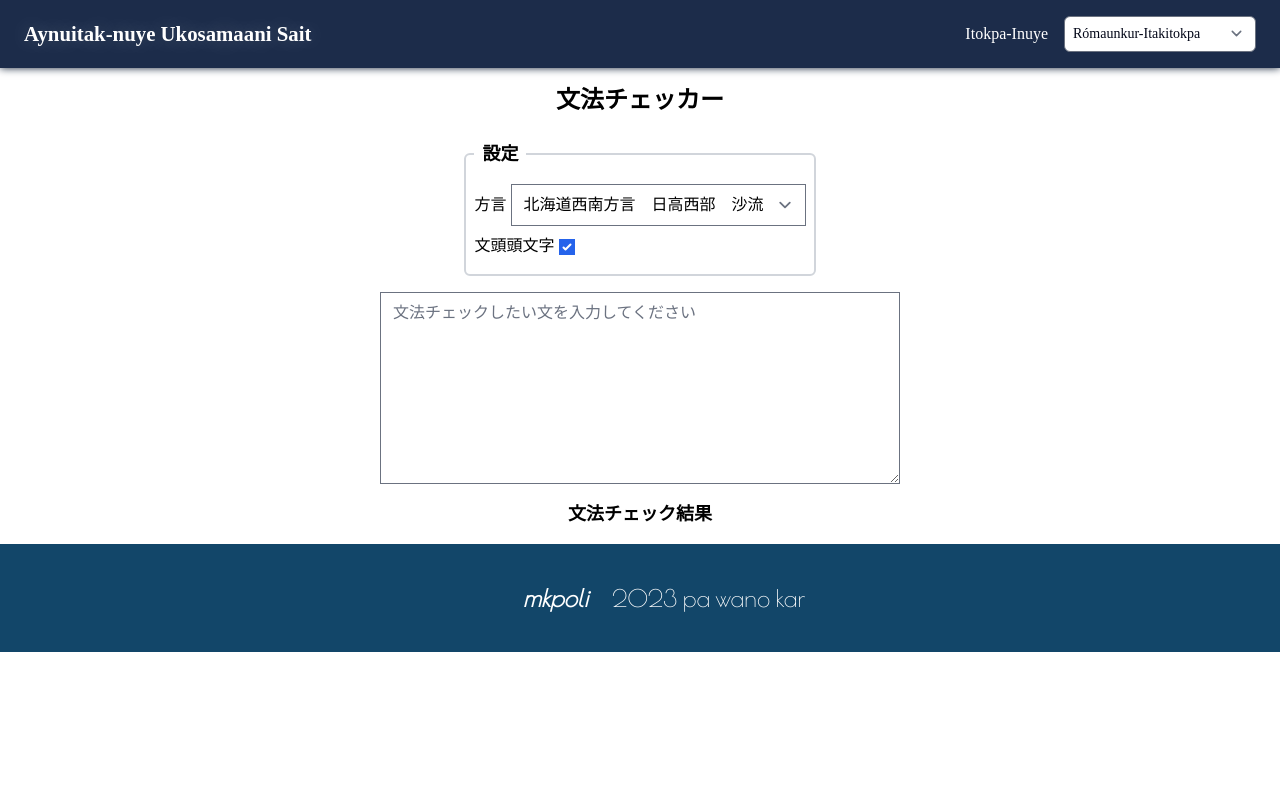
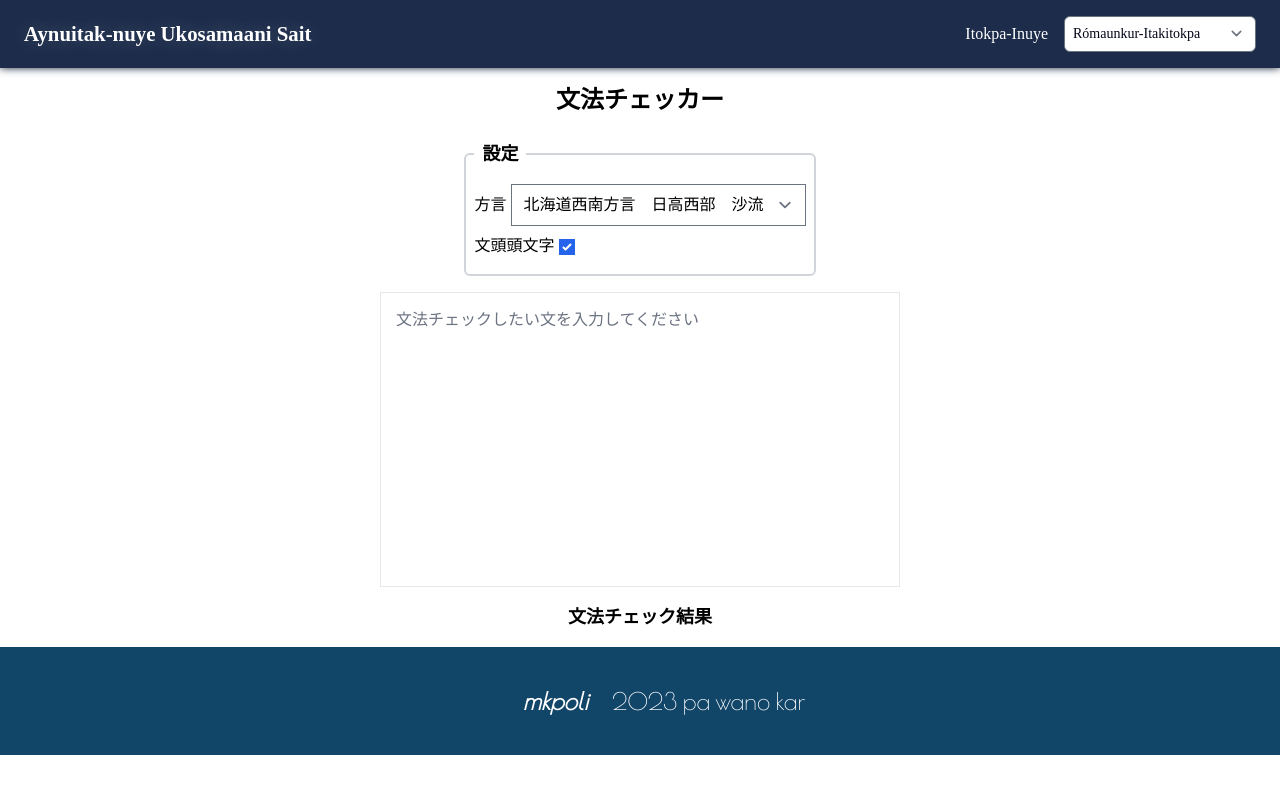
Before and after one commit to mkpoli/ainu, a SvelteKit app: page /checker in a window 1280 px wide. Shown: the top 794 px of the page. Built offline with nearby package versions, Linux system fonts and the light colour scheme; some icons are missing; a web font is replaced by a local one.

Commit message:
feat: add basic highlight

```diff
--- a/src/routes/(app)/checker/+page.svelte
+++ b/src/routes/(app)/checker/+page.svelte
@@ -33,6 +33,60 @@
 
 		return errors;
 	});
+
+	type Segment = {
+		text: string;
+		hasError: boolean;
+	};
+
+	let segments: Segment[] = $derived.by(() => {
+		const lines = input.split('\n');
+		const segments: Segment[] = [];
+
+		for (let i = 0; i < lines.length; i++) {
+			const lineText = lines[i];
+			// Find errors for this line and sort by char position
+			const lineErrors = errors.filter((e) => e.line === i).sort((a, b) => a.char - b.char);
+
+			let currentIndex = 0;
+			for (const err of lineErrors) {
+				const startIndex = err.char;
+				const endIndex = startIndex + err.sentence.length;
+				// Non-error segment (before the error)
+				if (startIndex > currentIndex) {
+					segments.push({
+						text: lineText.slice(currentIndex, startIndex),
+						hasError: false
+					});
+				}
+				// Error segment
+				segments.push({
+					text: lineText.slice(startIndex, endIndex),
+					hasError: true
+				});
+				currentIndex = endIndex;
+			}
+			// Remaining segment (after the last error in the line)
+			if (currentIndex < lineText.length) {
+				segments.push({
+					text: lineText.slice(currentIndex),
+					hasError: false
+				});
+			}
+			// If you want to preserve newlines explicitly
+			if (i < lines.length - 1) {
+				segments.push({
+					text: '\n',
+					hasError: false
+				});
+			}
+		}
+
+		return segments;
+	});
+
+	$inspect('errors', errors);
+	$inspect('segments', segments);
 </script>
 
 <svelte:head>
@@ -56,11 +110,24 @@
 		</label>
 	</fieldset>
 
-	<textarea
-		placeholder="文法チェックしたい文を入力してください"
-		bind:value={input}
-		class="m-auto min-h-48 w-full max-w-prose"
-	></textarea>
+	<div class="relative h-full min-h-48">
+		<!-- Overlay -->
+		<div class="pointer-events-none absolute inset-0 whitespace-pre-line break-all border p-4">
+			{#each segments as segment}
+				{#if segment.hasError}
+					<span class="underline decoration-red-500 underline-offset-2">{segment.text}</span>
+				{:else}
+					{segment.text}
+				{/if}
+			{/each}
+		</div>
+		<!-- Textarea -->
+		<textarea
+			placeholder="文法チェックしたい文を入力してください"
+			bind:value={input}
+			class="m-auto h-72 w-[75vw] max-w-prose resize-none border-none p-4 text-transparent"
+		></textarea>
+	</div>
 
 	<output>
 		<h2 class="text-lg font-bold">文法チェック結果</h2>
```
